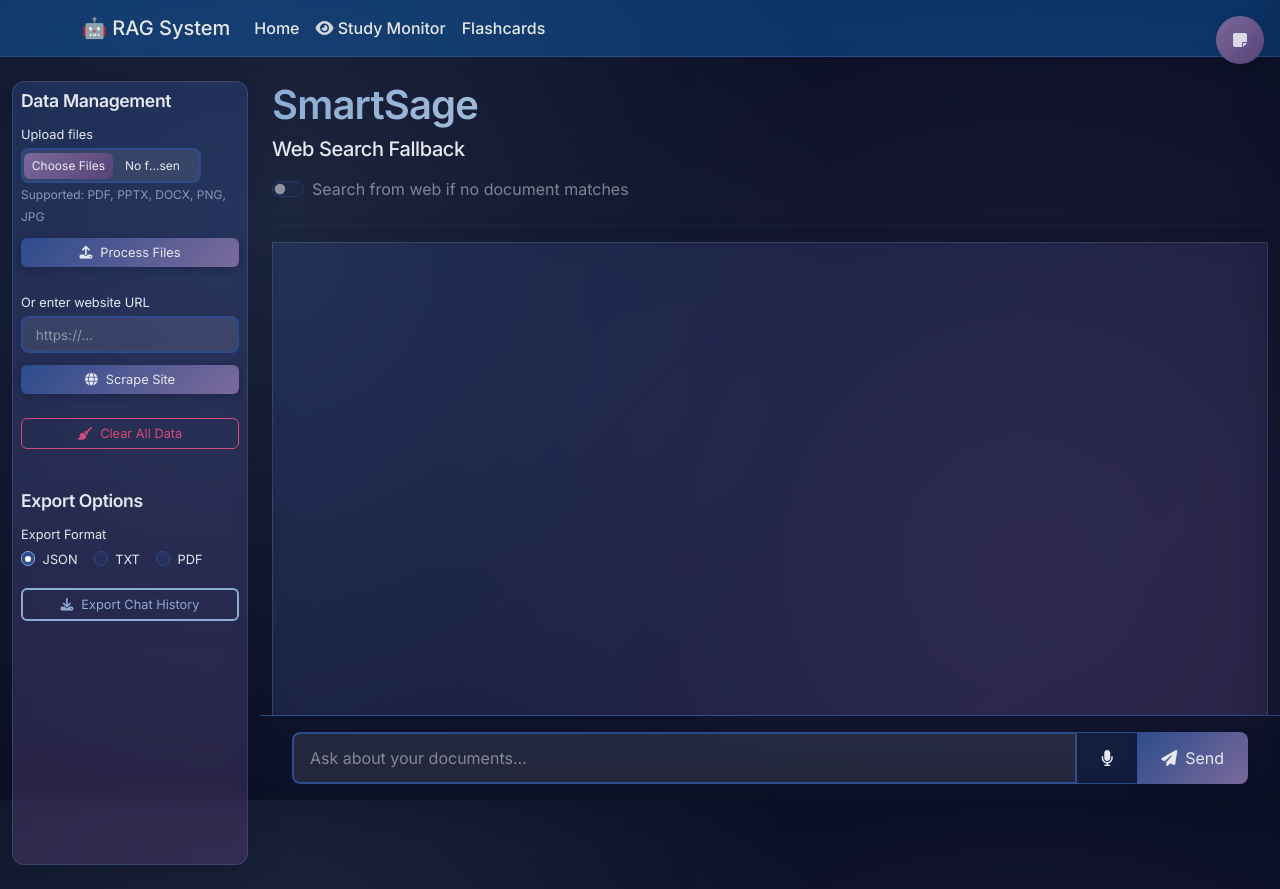
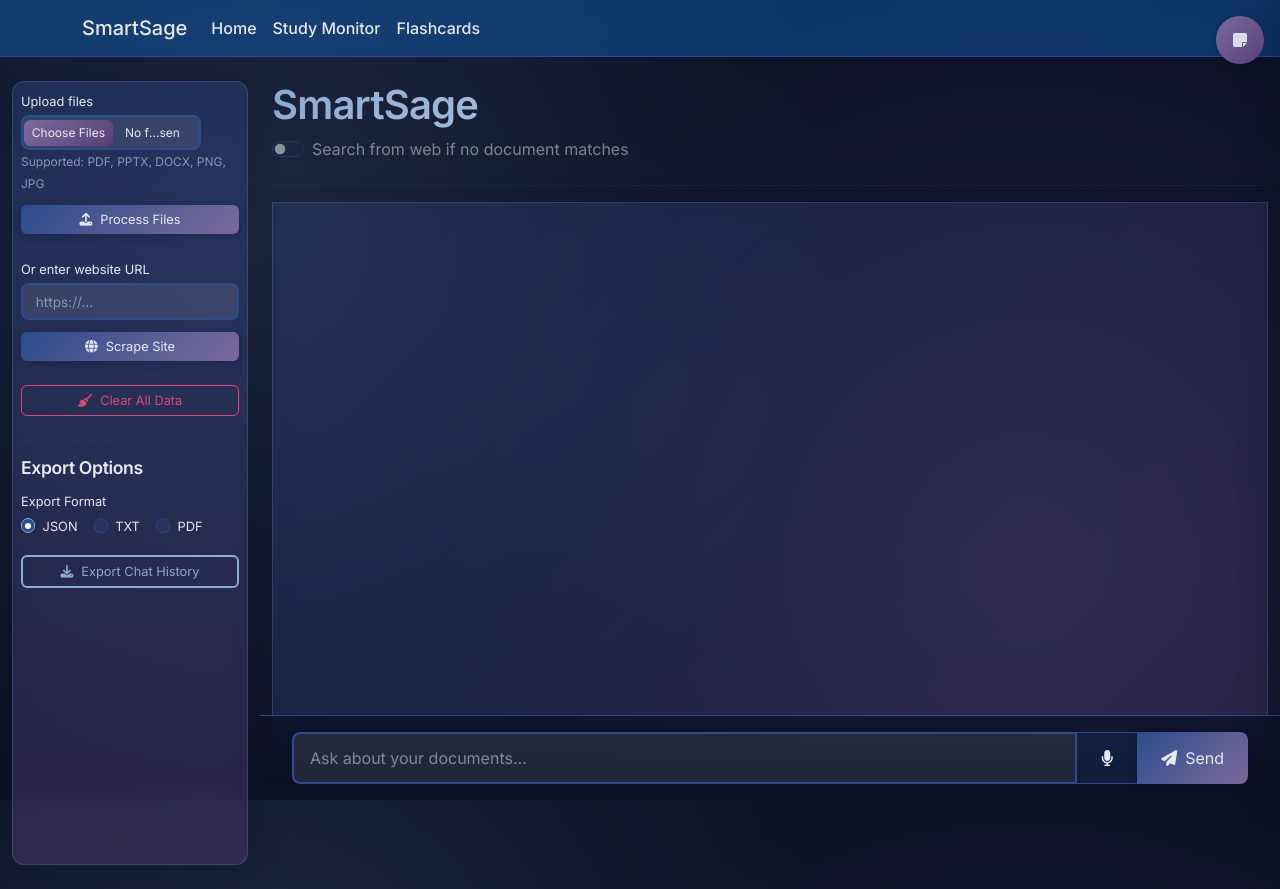
Before and after one commit to HadiyaKashif/AIES-CCP-Project, a Flask app: page / in a window 1280 px wide. Run offline with Flask 3, Linux system fonts and the light colour scheme; data that the repository does not hold is empty; parts of the project's set-up code (start-up, migrations or seed data) failed here and were passed over; some libraries are stand-ins or nearby versions.

Commit message:
UI Changes

```diff
--- a/templates/base.html
+++ b/templates/base.html
@@ -3,7 +3,7 @@
 <head>
     <meta charset="UTF-8">
     <meta name="viewport" content="width=device-width, initial-scale=1.0">
-    <title>Advanced Gemini RAG System</title>
+    <title>SmartSage</title>
     <!-- Google Fonts -->
     <link href="https://fonts.googleapis.com/css2?family=Inter:wght@400;500;600;700&display=swap" rel="stylesheet">
     <!-- Bootstrap CSS -->
@@ -19,7 +19,7 @@
 <body>
     <nav class="navbar navbar-expand-lg navbar-dark bg-dark">
         <div class="container">
-            <a class="navbar-brand" href="/">🤖 RAG System</a>
+            <a class="navbar-brand" href="/">SmartSage</a>
             <button class="navbar-toggler" type="button" data-bs-toggle="collapse" data-bs-target="#navbarNav">
                 <span class="navbar-toggler-icon"></span>
             </button>
@@ -29,7 +29,7 @@
                         <a class="nav-link" href="/">Home</a>
                     </li>
                     <li class="nav-item">
-                        <a class="nav-link" href="{{ url_for('study_monitor') }}"><i class="fas fa-eye"></i> Study Monitor</a>
+                        <a class="nav-link" href="{{ url_for('study_monitor') }}">Study Monitor</a>
                     </li>
                     <li class="nav-item">
                         <a class="nav-link" href="/flashcards">Flashcards</a>
--- a/templates/index.html
+++ b/templates/index.html
@@ -5,7 +5,6 @@
     <!-- Sidebar -->
     <div class="col-md-3">
         <div class="sidebar">
-            <h4 class="mb-3">Data Management</h4>
 
             <!-- File Upload -->
             <form action="{{ url_for('process_files_route') }}" method="post" enctype="multipart/form-data" class="mb-4">
@@ -72,7 +71,6 @@
 
         <!-- Web Search Toggle -->
         <div class="mb-4">
-            <h5>Web Search Fallback</h5>
             <div class="form-check form-switch">
                 <input class="form-check-input" type="checkbox" role="switch" id="useWebSearch" {% if not GOOGLE_API_KEY or not GOOGLE_CSE_ID or GOOGLE_API_KEY == "" or GOOGLE_CSE_ID == "" %}disabled{% endif %}>
                 <label class="form-check-label" for="useWebSearch">Search from web if no document matches</label>
```
Also changed, not shown: 1 other file.
